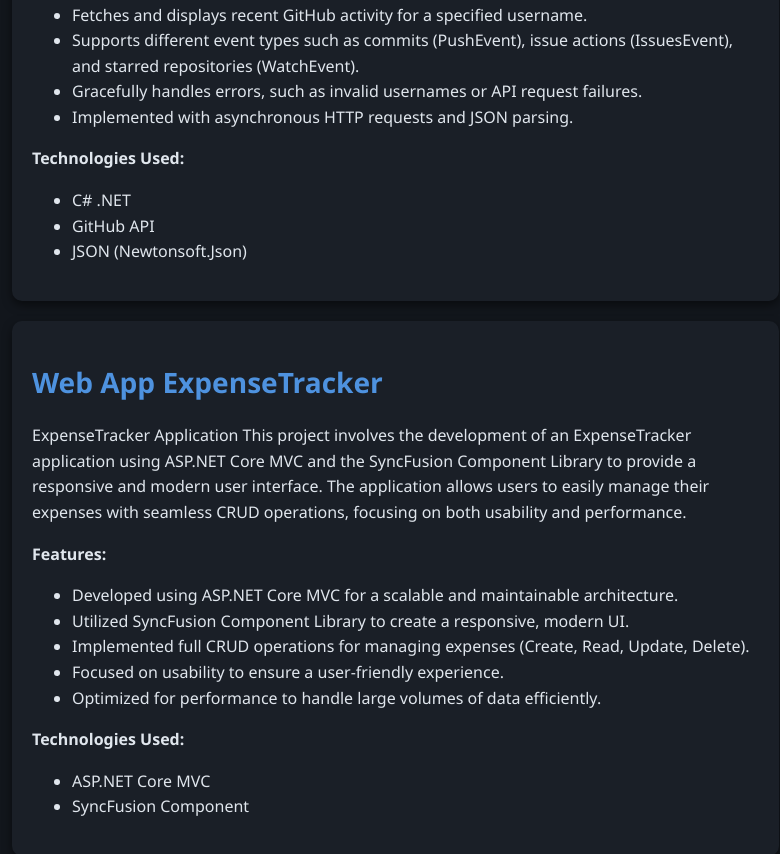
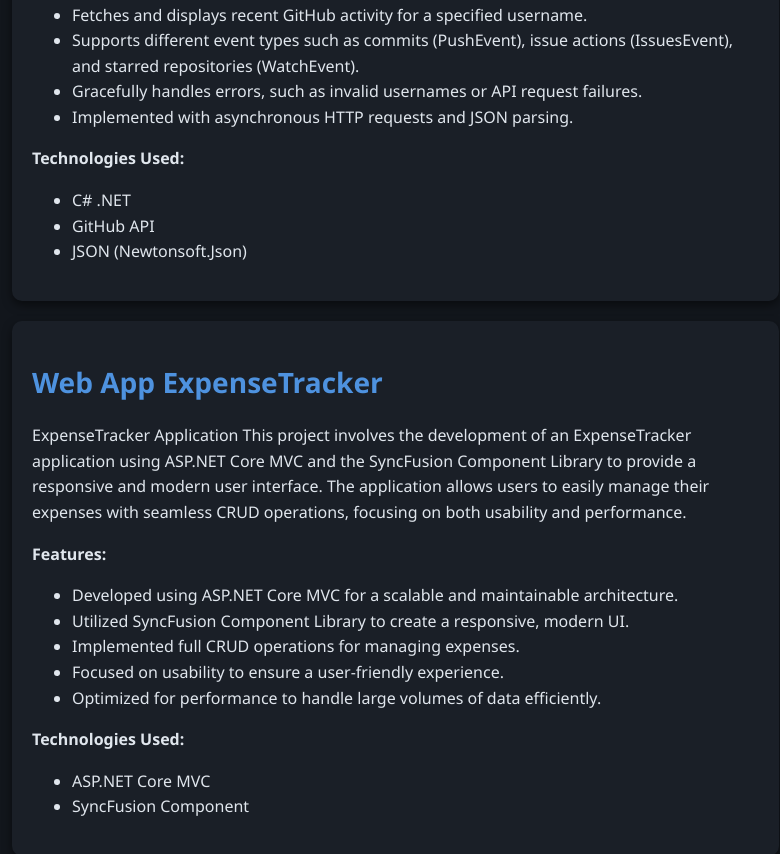
Before and after one commit to matias-pacheco-dev/matias-pacheco-dev.github.io, a plain HTML site: page index.html in a window 1280 px wide. Shown: the part 1095-1949 px from the top of the page, without its empty margins (451-1231 px from the left). Drawn offline with Linux system fonts and the light colour scheme.

Commit message:
Corrected description of Expense Tracker

```diff
--- a/index.html
+++ b/index.html
@@ -215,7 +215,7 @@
                 <ul>
                     <li>Developed using ASP.NET Core MVC for a scalable and maintainable architecture.</li>
                     <li>Utilized SyncFusion Component Library to create a responsive, modern UI.</li>
-                    <li>Implemented full CRUD operations for managing expenses (Create, Read, Update, Delete).</li>
+                    <li>Implemented full CRUD operations for managing expenses.</li>
                     <li>Focused on usability to ensure a user-friendly experience.</li>
                     <li>Optimized for performance to handle large volumes of data efficiently.</li>
                 </ul>
```
